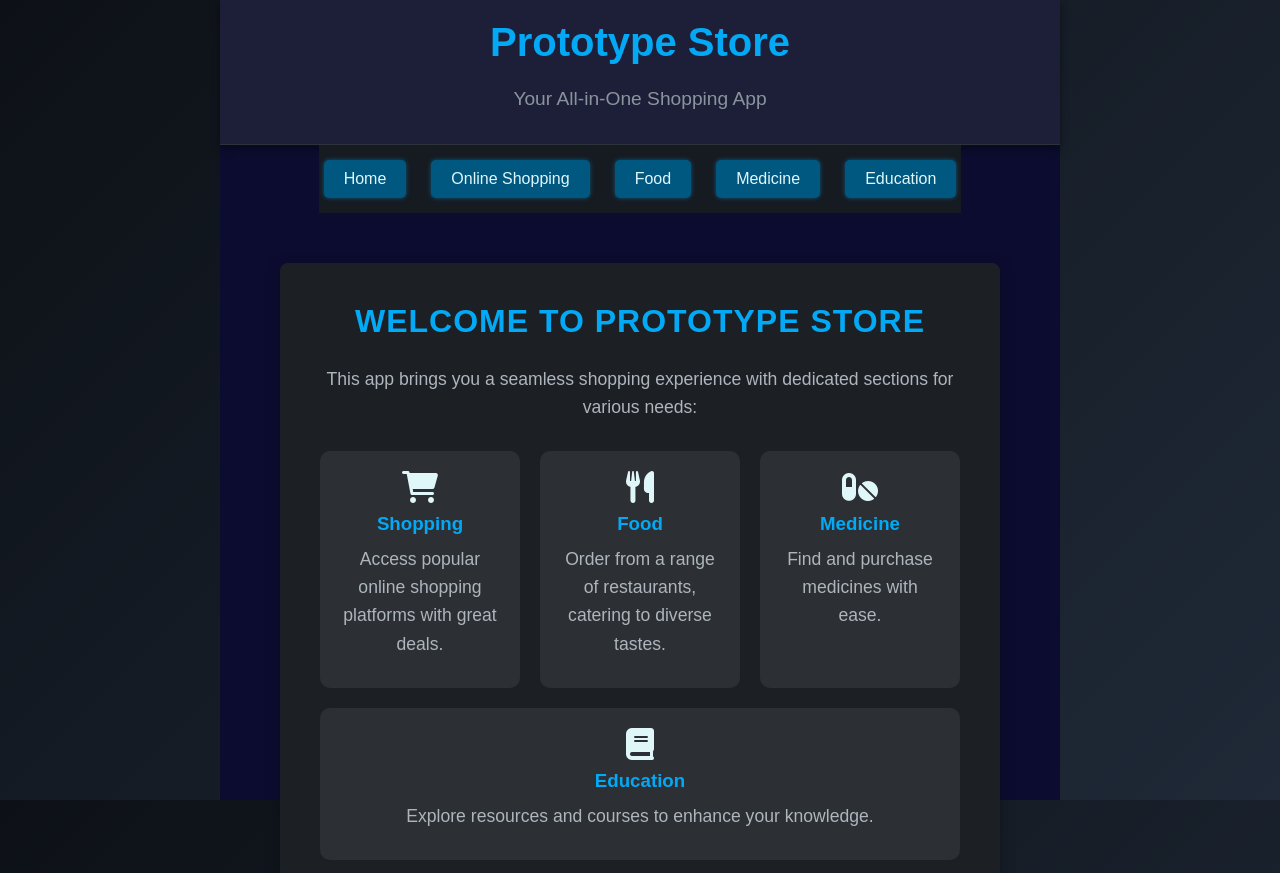
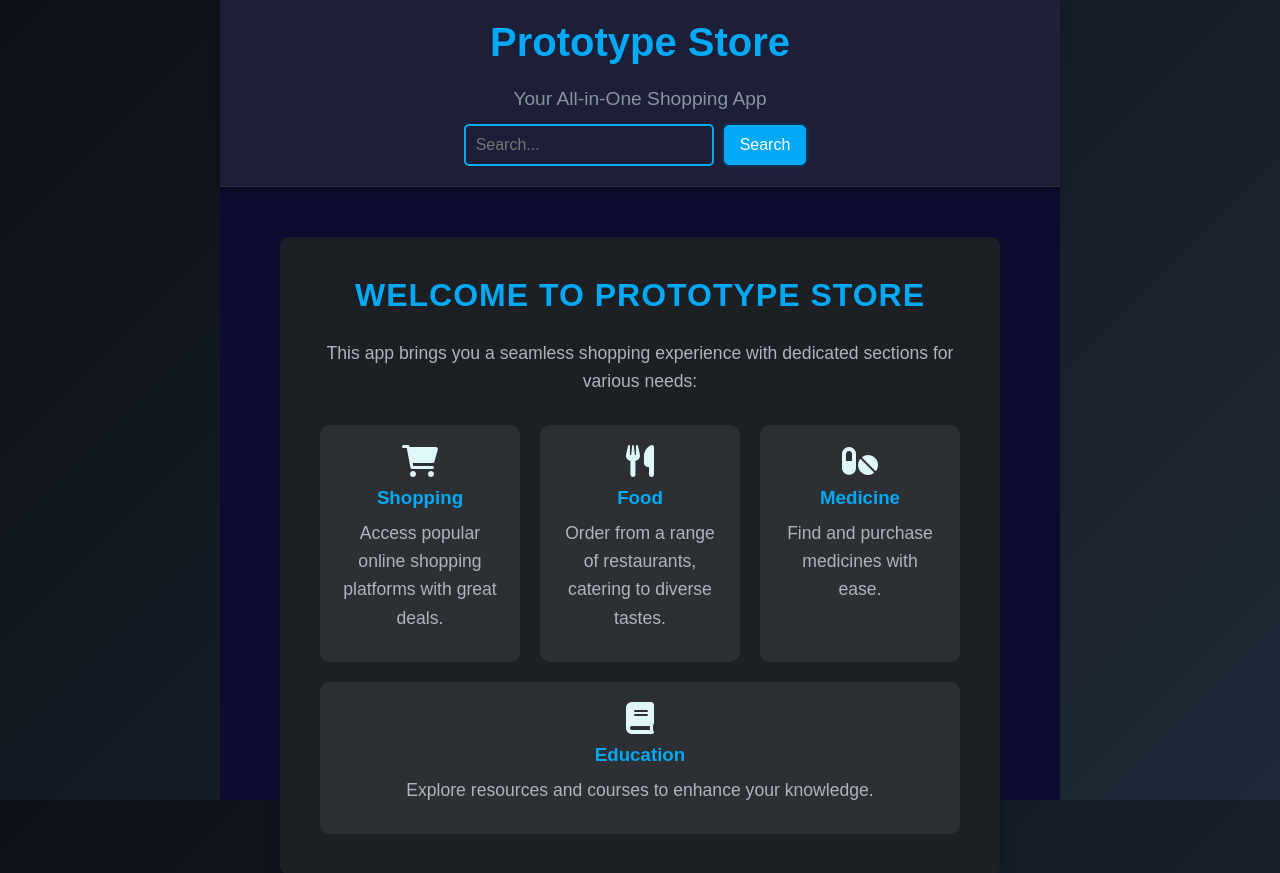
Before and after one commit to deore14567/PrototypeStore3.github.io, a plain HTML site: page index.html in a window 1280 px wide. Shown: the top 873 px of the page. Drawn offline with Linux system fonts and the light colour scheme.

Commit message:
index.html

```diff
--- a/index.html
+++ b/index.html
@@ -11,14 +11,13 @@
     <header>
         <h1>Prototype Store</h1>
         <p>Your All-in-One Shopping App</p>
+        <!-- Search Box and Button -->
+        <div class="search-container">
+            <input type="text" id="searchBox" placeholder="Search..." onkeyup="searchItems()">
+            <button id="searchButton" onclick="searchItems()">Search</button>
+        </div>
     </header>
-    <nav class="navbar">
-        <button onclick="location.href='index.html'">Home</button>
-        <button onclick="location.href='shopping.html'">Online Shopping</button>
-        <button onclick="location.href='food.html'">Food</button>
-        <button onclick="location.href='medicine.html'">Medicine</button>
-        <button onclick="location.href='education.html'">Education</button>
-    </nav>
+
     <main>
         <div id="home" class="section active">
             <h2>Welcome to Prototype Store</h2>
```
